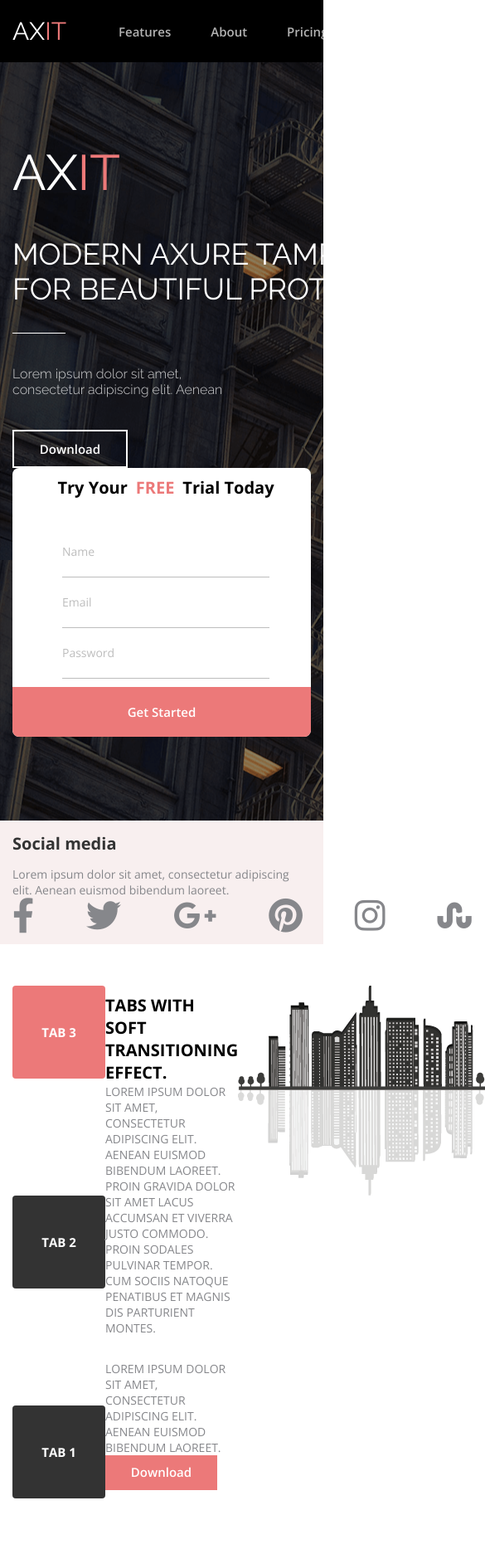
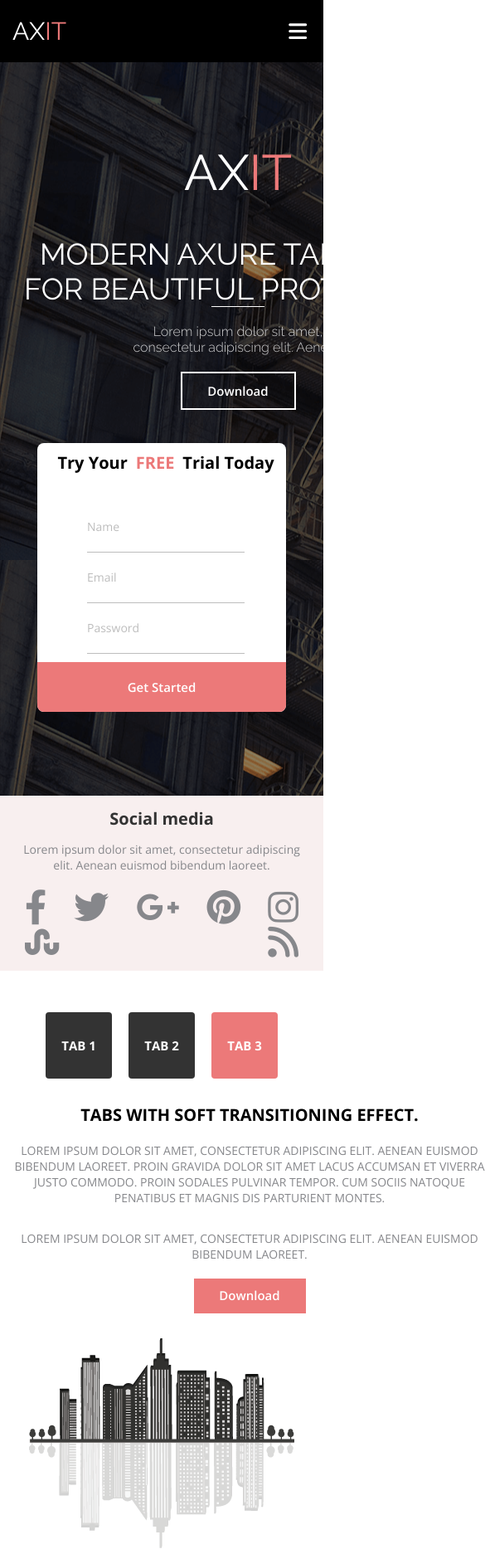
Before and after one commit to iMakiev/FE45-Landing-Ilya-Makiev, a plain HTML site: page Lesson 3/index.html in a window 390 px wide. Shown: the top 1873 px of the page at 83% size, 585 px wide, since content can reach past the window. Drawn offline with nearby package versions, Linux system fonts and the light colour scheme.

Commit message:
landing end.
добавлен адаптив.

```diff
--- a/Lesson 3/css/contact.css
+++ b/Lesson 3/css/contact.css
@@ -1,4 +1,5 @@
 .contactUs {
+  padding: 10px 0;
 }
 .contact-form {
 }
--- a/Lesson 3/css/header.css
+++ b/Lesson 3/css/header.css
@@ -7,8 +7,12 @@
 
 
 }
+.fa-bars{
+  color: #fff;
+  display:none;
+  order:1;
+}
 .header-wrap {
-  flex-wrap: nowrap;
   display: flex;
   justify-content: space-between;
   align-items: center;
@@ -22,7 +26,6 @@
   font-family: 'Raleway';
   font-weight: 400;
   margin: 0 15px;
-
 }
 .header-wrap-logo::after{
   content:'it';
@@ -34,6 +37,8 @@
   line-height: 35px;
 }
 .header-wrap-nav {
+  margin: 0 15px;
+  order:2;
 
 }
 .navigation {
--- a/Lesson 3/css/index.css
+++ b/Lesson 3/css/index.css
@@ -10,6 +10,7 @@
 @import url('./modern.css');
 @import url('./contact.css');
 @import url('./tabs.css');
+@import url('./media.css');
 
 * {
 margin: 0;
--- /dev/null
+++ b/Lesson 3/css/media.css
@@ -0,0 +1,134 @@
+@media (max-width: 1200px){
+   /* social */
+  .social-container{
+    display:block;
+  }
+  .social-text-title{
+    text-align: center;
+  }
+  .social-text-subtitle{
+    margin:0px auto 20px;
+    text-align: center;
+  }
+  .social-images-links{
+    margin: auto;
+  }
+    /* modern */
+    .modern-wrap{
+      justify-content: space-around;
+    }
+    /* feedback */
+    .feedback-cards{
+      justify-content: space-around;
+    }
+    /* contactUs */
+    .wrap-items-info{
+      justify-content: space-around;
+    }
+}
+@media (max-width: 992px){
+    /* tabs */
+    .tabs-wrap{
+      display:block;
+    }
+    .tabs-wrap-icons{
+      flex-direction: row-reverse;
+      justify-content: center;
+    }
+    .tabOne{
+      width: 80px;
+      line-height: 80px;
+      margin: 0 10px;
+    }
+    .tabTwo{
+      width: 80px;
+      line-height: 80px;
+      margin: 0 10px;
+    }
+    .tabThree{
+      width: 80px;
+      line-height: 80px;
+      margin: 0 10px;
+    }
+    .tabs-wrap-main{
+      margin: 20px auto;
+    }
+    .tabs-wrap-main h2{
+      text-align: center;
+      margin-bottom: 20px;
+    }
+    .tabs-wrap-main-text{
+      margin-bottom: 20px;
+    }
+    .tabs-wrap-main-text p{
+      text-align: center;
+    }
+    .tabs-wrap-main-button{
+      margin: auto;
+    }
+    .tabs-wrap-img-pic{
+      text-align: center;
+    }
+
+    /* benefits */
+    .card-content{
+      margin-bottom: 20px;
+    }
+    /*   prices */
+    .price-card{
+      margin-bottom: 20px;
+    }
+    .price-card:last-child{
+      margin-bottom: 0;
+    }
+  /* feedback */
+  .feedback-cards-content{
+    margin-bottom: 20px;
+  }
+  .feedback-cards-content:last-child{
+    margin-bottom: 0;
+  }
+  /* modern */
+  .modern-wrap-content{
+    margin-bottom: 20px;
+  }
+}
+
+@media (max-width: 767px){
+/*haeder*/
+  .fa-bars{
+  display:block;
+  font-size: 25px;
+  margin: 0 20px;
+  transition: 0.2s;
+}
+.fa-bars:hover{
+  transform: scale(1.05);
+}
+.header-wrap-nav{
+  display: none;
+}
+/* modern */
+.form{
+  width:300px;
+}
+.modern-wrap-logo{
+  text-align: center;
+}
+.modern-wrap-content h1{
+  text-align: center;
+
+}
+.modern-wrap-content h1:after{
+  margin: 0 auto 20px;
+}
+.modern-wrap-subtitle{
+  margin:20px auto;
+  text-align: center;
+}
+.modern-wrap-logo-button a{
+  margin: 0 auto 20px;
+}
+
+
+}
--- a/Lesson 3/css/modern.css
+++ b/Lesson 3/css/modern.css
@@ -2,6 +2,7 @@
   background-image: url('../img/background-1\ 1.png');
   position: relative;
   padding: 98px 0 101px;
+  height: calc(100vh-10px);
 }
 .modern::after{
 content:'';
--- a/Lesson 3/css/tabs.css
+++ b/Lesson 3/css/tabs.css
@@ -63,6 +63,7 @@
   border-radius: 4px;
   cursor: pointer;
   transition: 0.2s;
+  margin-bottom: 10px;
 }
 .tabOne:hover{
   transform: scale(1.05);
--- a/Lesson 3/index.html
+++ b/Lesson 3/index.html
@@ -34,6 +34,9 @@
 
           </ul>
         </nav>
+        <div class="burger">
+          <i class="fa-sharp fa-solid fa-bars"></i>
+        </div>
       </div>
     </div>
   </header>
@@ -214,7 +217,7 @@
   </section>
 
 <section class="pricelist">
-  <section class="main-title">
+  <div class="main-title">
     <div class="container">
       <div class="main-title-wrap">
         <h2 class="title">Pricing options</h2>
@@ -223,8 +226,11 @@
         </div>
         </div>
       </div>
+
     </div>
-  </section>
+  </div>
+  <div class="container">
+
     <div class="prices">
       <ul class="price-card">
         <li class="tariff">Basic</li>
@@ -259,6 +265,7 @@
        <li class="memory">1 gb of space</li>
        <li class="memory">1 gb of space</li>
       </ul>
+    </div>
   </div>
 </section>
 
```
Lines whose indentation alone changed are shown as unchanged.
